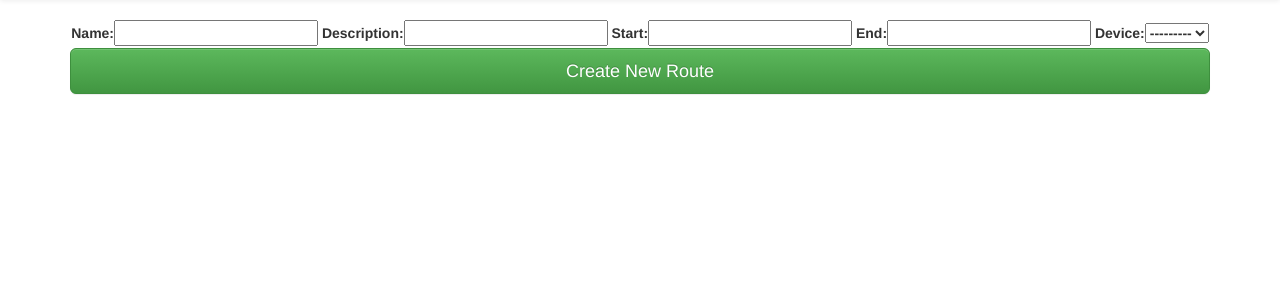
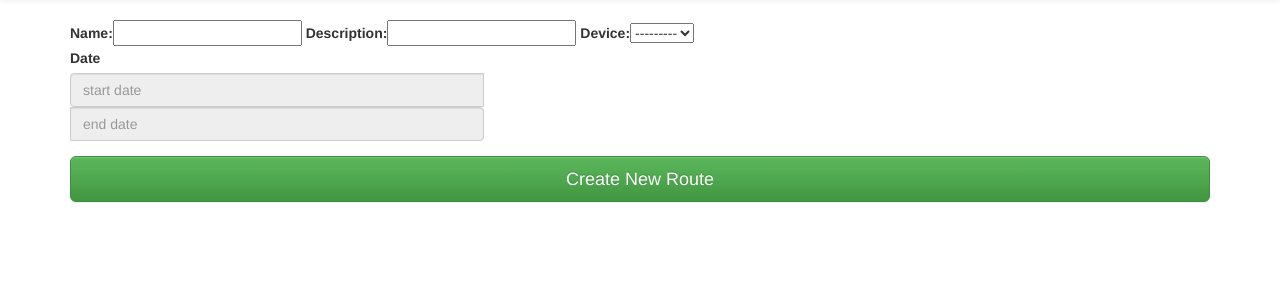
Before and after one commit to pattern-of-life/tracker, a Django app: page /device/route/create/ in a window 1280 px wide. Shown: the part 65-365 px from the top of the page. Run offline with Django 3.2, Linux system fonts and the light colour scheme; data that the repository does not hold is empty; some libraries are stand-ins or nearby versions.

Commit message:
added calendar picker to create route form

```diff
--- a/tracker/templates/tracker/base.html
+++ b/tracker/templates/tracker/base.html
@@ -43,6 +43,7 @@
           </div><!--/.nav-collapse -->
         </div>
       </nav>
+    </div>
 
     <div class="container">
       {% block body %}
@@ -51,6 +52,8 @@
 
     <script src="https://ajax.googleapis.com/ajax/libs/jquery/1.12.4/jquery.min.js"></script>
     <script src="https://maxcdn.bootstrapcdn.com/bootstrap/3.3.7/js/bootstrap.min.js" integrity="sha384-Tc5IQib027qvyjSMfHjOMaLkfuWVxZxUPnCJA7l2mCWNIpG9mGCD8wGNIcPD7Txa" crossorigin="anonymous"></script>
+  {% block js %}
+  {% endblock %}
   </body>
 
 </html>
--- a/tracker_device/templates/tracker_device/create_route.html
+++ b/tracker_device/templates/tracker_device/create_route.html
@@ -6,8 +6,26 @@
   <section class="row">
     <form action=" " method="post" enctype="multipart/form-data">{% csrf_token %}
       {{ form|bootstrap }}
-      <button class="btn btn-lg btn-success btn-block" type="submit">Create New Route</button>
+      <div class="input-wrapper">
+        <label for="date">Date</label>
+        <div class="form-group input-daterange input-group" id="search-date">
+          <input type="text" class="form-control start" name="start" placeholder="start date" readonly required/>
+          <input type="text" class="form-control end" name="end" placeholder="end date" readonly required/>
+        </div>
+      <button class="btn btn-lg btn-success btn-block ladda-button" type="submit">Create New Route</button>
     </form>
   </section>
 </main>
 {% endblock %}
+
+{% block js %}
+  <script src="https://cdnjs.cloudflare.com/ajax/libs/bootstrap-datepicker/1.6.4/js/bootstrap-datepicker.min.js"></script>
+  <script>
+    $('#search-date').datepicker({
+      autoclose: true,
+      format: "yyyy-mm-dd",
+      todayHighlight: true,
+      orientation: "bottom auto"
+    });
+    </script>
+{% endblock %}
--- a/tracker_device/views.py
+++ b/tracker_device/views.py
@@ -112,10 +112,14 @@ class CreateRouteView(CreateView):
     fields = [
         "name",
         "description",
-        "start",
-        "end",
         "device",
     ]
+
+    def form_valid(self, form):
+        """Adding date view calendar picker."""
+        form.instance.start = self.request.POST['start'] + " 00:00"
+        form.instance.end = self.request.POST['end'] + " 00:00"
+        return super(CreateRouteView, self).form_valid(form)
 
 
 class EditRouteView(UpdateView):
```
Lines whose indentation alone changed are shown as unchanged.
